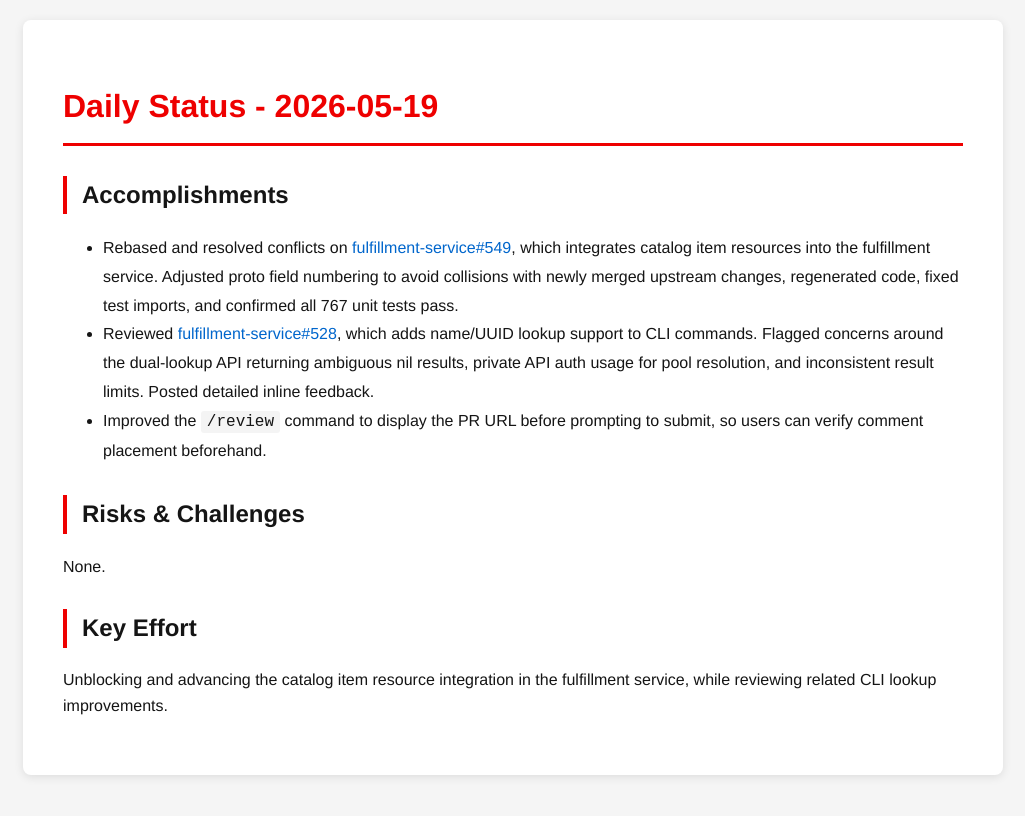
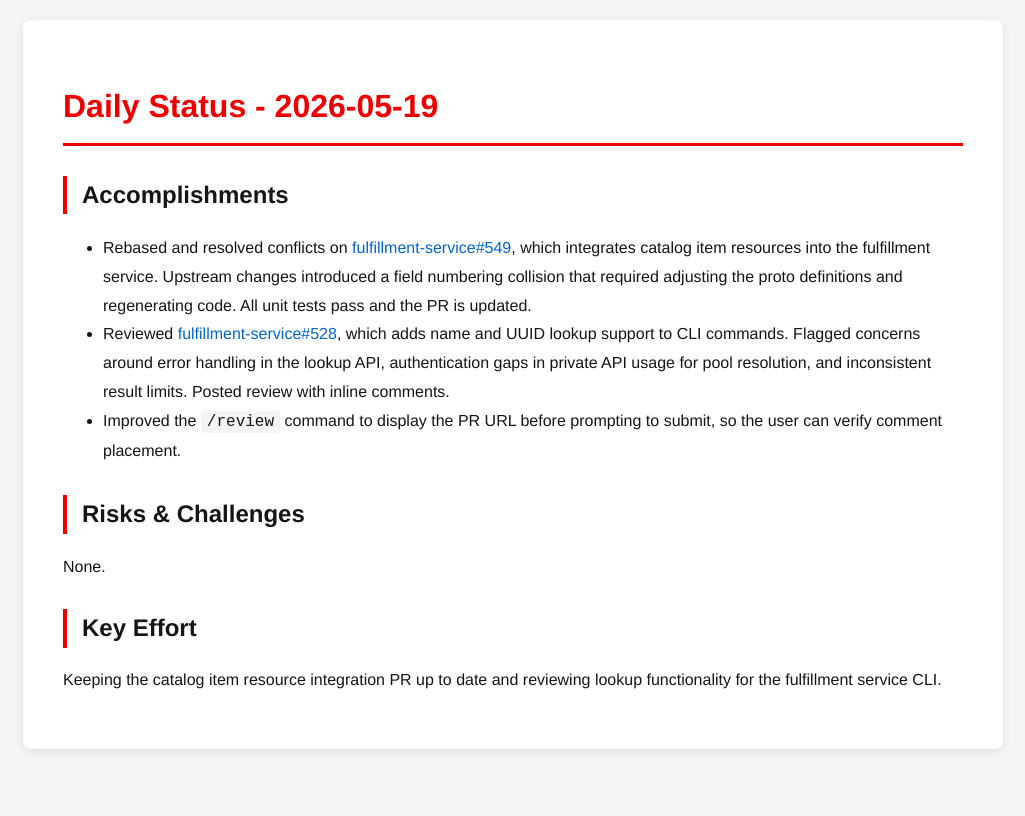
Before and after one commit to tzvatot/daily-status, a Jekyll site: the page built from 2026-05-19.md, in a window 1280 px wide. Shown: the top 816 px of the page, without its empty margins (127-1152 px from the left). Built offline with Jekyll 4.4.1, drawn with Linux system fonts in a browser that asks for light colours.

Commit message:
Daily status update - 2026-05-19

```diff
--- a/2026-05-19.md
+++ b/2026-05-19.md
@@ -7,12 +7,12 @@ date: 2026-05-19
 # Daily Status - 2026-05-19
 
 ## Accomplishments
-- Rebased and resolved conflicts on [fulfillment-service#549](https://github.com/osac-project/fulfillment-service/pull/549), which integrates catalog item resources into the fulfillment service. Adjusted proto field numbering to avoid collisions with newly merged upstream changes, regenerated code, fixed test imports, and confirmed all 767 unit tests pass.
-- Reviewed [fulfillment-service#528](https://github.com/osac-project/fulfillment-service/pull/528), which adds name/UUID lookup support to CLI commands. Flagged concerns around the dual-lookup API returning ambiguous nil results, private API auth usage for pool resolution, and inconsistent result limits. Posted detailed inline feedback.
-- Improved the `/review` command to display the PR URL before prompting to submit, so users can verify comment placement beforehand.
+- Rebased and resolved conflicts on [fulfillment-service#549](https://github.com/osac-project/fulfillment-service/pull/549), which integrates catalog item resources into the fulfillment service. Upstream changes introduced a field numbering collision that required adjusting the proto definitions and regenerating code. All unit tests pass and the PR is updated.
+- Reviewed [fulfillment-service#528](https://github.com/osac-project/fulfillment-service/pull/528), which adds name and UUID lookup support to CLI commands. Flagged concerns around error handling in the lookup API, authentication gaps in private API usage for pool resolution, and inconsistent result limits. Posted review with inline comments.
+- Improved the `/review` command to display the PR URL before prompting to submit, so the user can verify comment placement.
 
 ## Risks & Challenges
 None.
 
 ## Key Effort
-Unblocking and advancing the catalog item resource integration in the fulfillment service, while reviewing related CLI lookup improvements.
+Keeping the catalog item resource integration PR up to date and reviewing lookup functionality for the fulfillment service CLI.
```
